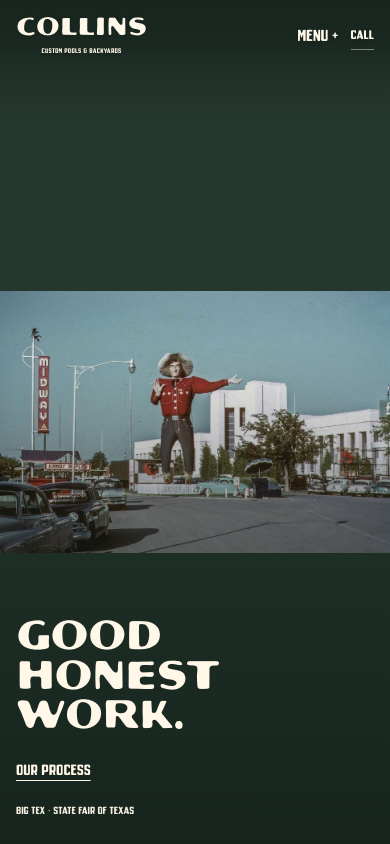
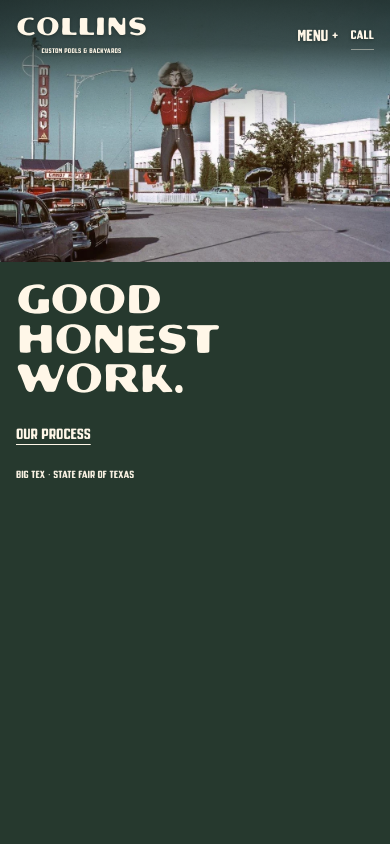
Before and after one commit to finechina4004/collins-website, a website: page public/process.html in a window 390 px wide. Drawn offline with Linux system fonts and the light colour scheme.

Commit message:
Restore edge-to-edge wallpaper and preserve full archival photo compositions

```diff
--- a/public/texas-gallery.css
+++ b/public/texas-gallery.css
@@ -3,7 +3,7 @@ body.collins-gallery{margin:0;display:flex;flex-direction:column;min-height:100v
 .collins-gallery>.site-header{flex:none;z-index:5}
 .collins-gallery>#main{flex:1;display:flex;flex-direction:column;min-height:0}
 .collins-gallery .gallery-frame{position:relative;isolation:isolate;flex:1;display:flex;flex-direction:column;justify-content:flex-end;min-height:0;color:var(--cream);background:var(--ink)}
-.gallery-frame>.wallpaper{position:absolute;inset:0;width:100%;height:100%;object-fit:contain;object-position:center;filter:var(--grade,none);z-index:-2}
+.gallery-frame>.wallpaper{position:absolute;inset:0;width:100%;height:100%;object-fit:cover;object-position:var(--position,50% 50%);filter:var(--grade,none);z-index:-2}
 .gallery-frame:after{content:"";position:absolute;inset:0;z-index:-1;pointer-events:none;background:linear-gradient(0deg,rgba(21,35,28,.92),rgba(21,35,28,.61) 17%,rgba(21,35,28,.14) 44%,transparent 66%)}
 .gallery-frame .gallery-copy{width:min(89%,88rem);margin-inline:auto;padding-block:clamp(1.6rem,4.5vh,3.8rem);display:grid;grid-template-columns:minmax(0,1fr) auto;gap:1.25rem;align-items:end;min-width:0}
 .gallery-copy h1{font-family:var(--serif);font-weight:400;font-size:clamp(2.9rem,6.3vw,6.5rem);line-height:.99;letter-spacing:-.035em;max-width:20ch;margin:0;color:inherit;text-wrap:balance}
@@ -31,7 +31,7 @@ body.collins-gallery{margin:0;display:flex;flex-direction:column;min-height:100v
 .album-index h1{font:400 clamp(1.8rem,4vw,3rem)/1.1 var(--serif);margin:0}
 .album-index-grid{display:grid;grid-template-columns:repeat(4,minmax(0,1fr));gap:clamp(.65rem,1.6vw,1.3rem)}
 .album-index-grid a{display:block;text-decoration:none;min-width:0}
-.album-index-grid img{display:block;width:100%;height:clamp(90px,20vh,225px);object-fit:contain;background:var(--paper-dark)}
+.album-index-grid img{display:block;width:100%;height:clamp(90px,20vh,225px);object-fit:cover;background:var(--paper-dark)}
 .album-index-grid span{display:block;padding:.4rem 0;font:400 clamp(.78rem,1.1vw,.96rem)/1.35 var(--sans)}
 .album-index-grid a:hover span{text-decoration:underline;text-underline-offset:.3em}
 .collins-gallery .album-photo{display:none;flex:1;min-height:0;flex-direction:column;background:var(--ink);color:var(--cream)}
@@ -48,7 +48,7 @@ body.collins-gallery{margin:0;display:flex;flex-direction:column;min-height:100v
 .gallery-controls .gallery-back{font-size:.8rem;margin-right:.7rem}
 @media(min-height:520px){body.collins-gallery{height:100vh;height:100svh}}
 @media(max-width:700px){
- .collins-gallery .gallery-frame>.wallpaper{object-position:center}
+ .collins-gallery .gallery-frame>.wallpaper{object-position:var(--mobile-position,var(--position,50% 50%))}
  .gallery-frame .gallery-copy{grid-template-columns:1fr;gap:.7rem;width:calc(100% - 2rem);padding-block:1.5rem}
  .gallery-copy h1{font-size:clamp(2.5rem,10vw,4rem);max-width:17ch}
  .gallery-copy p{font-size:1rem}
@@ -101,3 +101,18 @@ body.collins-gallery{position:relative;--masthead-space:6.5rem}
 .collins-gallery>.site-header .header-phone{margin:0;justify-self:end}
 @media(max-width:1120px){.collins-gallery>.site-header .header-inner{grid-template-columns:minmax(0,1fr) auto auto;gap:1rem;min-height:4.8rem}.collins-gallery>.site-header .wordmark strong{font-size:1.8rem}.collins-gallery>.site-header .wordmark small{font-size:.49rem}}
 @media(max-width:660px){.collins-gallery>.site-header .header-inner{width:calc(100% - 2rem);min-height:4.5rem;gap:.75rem}.collins-gallery>.site-header .wordmark strong{font-size:1.55rem}.collins-gallery>.site-header .wordmark small{font-size:.42rem;letter-spacing:.04em}}
+
+/* Full-width photographic chapters: let the photograph determine the height rather than cutting it into a viewport-shaped window. */
+body.collins-gallery:has(.gallery-home > .wallpaper){height:auto;min-height:100svh}
+.collins-gallery .gallery-home:has(>.wallpaper){display:grid;grid-template-columns:minmax(0,1fr);grid-template-rows:minmax(100svh,auto);overflow:hidden}
+.collins-gallery .gallery-home>.wallpaper{position:relative;inset:auto;grid-area:1/1;width:100%;height:auto;min-height:100svh;align-self:stretch;object-fit:cover;object-position:center center;z-index:-2}
+.collins-gallery .gallery-home>.gallery-copy{grid-area:1/1;align-self:end;z-index:0}
+.collins-gallery #main:has(>.gallery-detail:target)>.gallery-home{display:none}
+.collins-gallery .gallery-detail:target{min-height:100svh}
+/* On tall, narrow screens retain the whole composition for the near-square archival photographs; their text remains below the photo on the same dark canvas. */
+@media(max-width:700px){
+ .collins-gallery .gallery-home:has(>.wallpaper[src*="/dfw/"]){grid-template-rows:auto minmax(0,1fr);min-height:100svh;align-content:start}
+ .collins-gallery .gallery-home>.wallpaper[src*="/dfw/"]{height:auto;min-height:0;object-fit:contain;align-self:start}
+ .collins-gallery .gallery-home:has(>.wallpaper[src*="/dfw/"])>.gallery-copy{grid-area:2/1;align-self:start;padding-top:1.4rem}
+ .collins-gallery .gallery-home:has(>.wallpaper[src*="/dfw/"]):after{display:none}
+}
```
